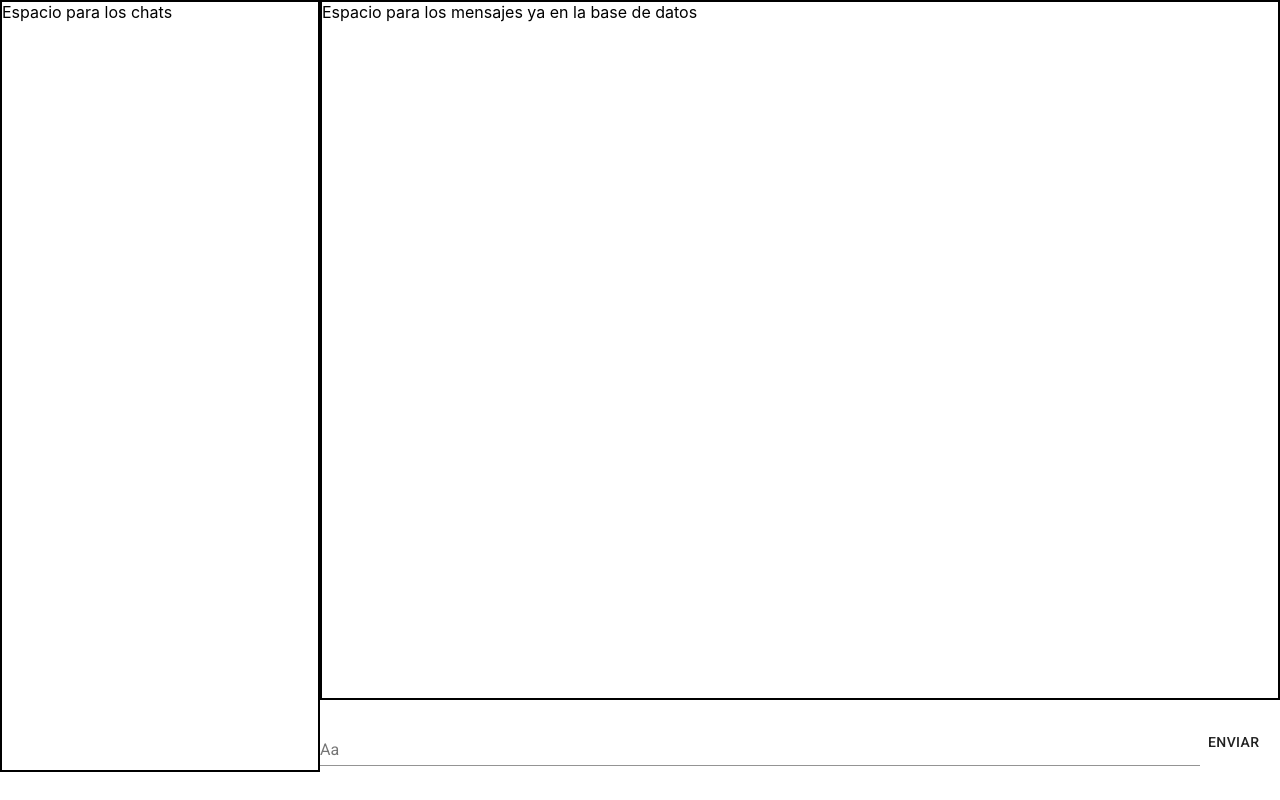
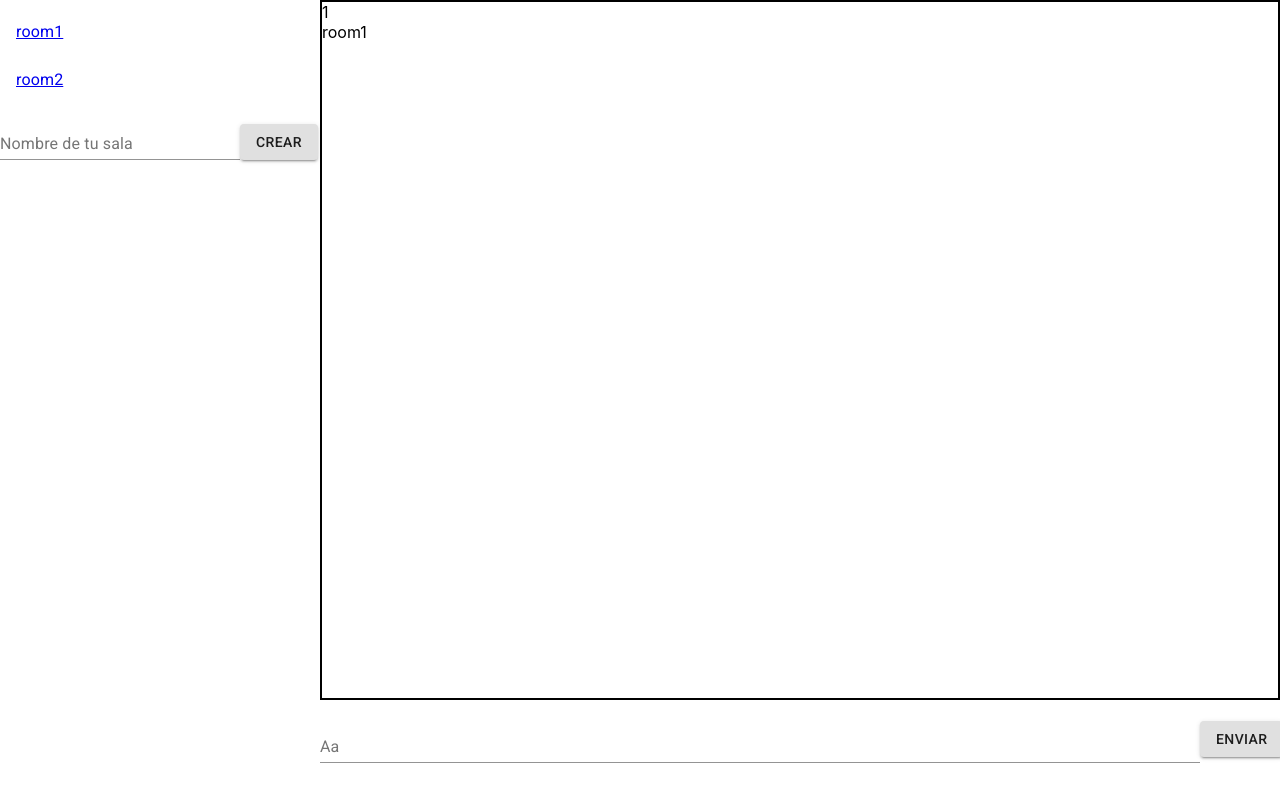
Before and after one commit to k-garrido/chat-app-client, a React (Create React App) app: page /chat/1/room1 in a window 1280 px wide. Built offline with nearby package versions, Linux system fonts and the light colour scheme; no server answers.

Commit message:
avanzando en la parte de las salas de chat y la estructura del chat

```diff
--- a/package.json
+++ b/package.json
@@ -16,6 +16,7 @@
     "react-dom": "^17.0.2",
     "react-router-dom": "^5.3.0",
     "react-scripts": "4.0.3",
+    "socket.io-client": "^4.2.0",
     "web-vitals": "^1.1.2"
   },
   "scripts": {
--- a/public/index.html
+++ b/public/index.html
@@ -17,5 +17,6 @@
   <body>
     <noscript>You need to enable JavaScript to run this app.</noscript>
     <div id="root"></div>
+
   </body>
 </html>
--- a/src/App.jsx
+++ b/src/App.jsx
@@ -8,11 +8,11 @@ function App() {
     <Router>
       <div>
         <Switch>
-          <Route path = "/login" >
+          <Route path = "/chat/:room_id/:room_name">
+            <MainChat />
+          </Route>
+          <Route path = "/" >
             <SingInOut />
-          </Route>
-          <Route path = "/">
-            <MainChat />
           </Route>
         </Switch>
       </div>
--- /dev/null
+++ b/src/components/Chat.jsx
@@ -0,0 +1,18 @@
+import React, { Fragment } from 'react';
+import { useParams } from 'react-router';
+
+const Chat = () => {
+  const {room_id, room_name} = useParams();
+
+
+  return (
+    <Fragment>
+      <div>
+        {room_id}
+      </div>
+      <div>{room_name}</div>
+    </Fragment>
+  )
+}
+
+export default Chat
--- /dev/null
+++ b/src/components/RoomList.jsx
@@ -0,0 +1,27 @@
+import React, { Fragment } from 'react';
+import { Link } from 'react-router-dom';
+import { ListItem, ListItemButton, ListItemText } from '@mui/material/';
+
+
+
+
+const RoomList = ({rooms}) => {
+
+  return (
+    <Fragment>
+      {
+        rooms.map(room => (
+          <Link key={room._id} to={ '/chat/' + room._id + '/' + room.name}>
+            <ListItem disablePadding>
+              <ListItemButton>
+                <ListItemText primary={room.name} />
+              </ListItemButton>
+            </ListItem>
+          </Link>
+        ))
+      }
+    </Fragment>
+  )
+}
+
+export default RoomList
--- a/src/components/SignIn.jsx
+++ b/src/components/SignIn.jsx
@@ -37,7 +37,7 @@ const verifyUser = (e) => {
     postRequest(body)
       .then((res) => {
         localStorage.setItem('token', res.data.token);
-        window.location = "/";
+        window.location = "/chat";
       })
       .catch((err) => {
         console.error("email o contraseña incorrectos");
--- a/src/components/SignUp.jsx
+++ b/src/components/SignUp.jsx
@@ -37,7 +37,7 @@ const SingUp = () => {
   const creatingUser = async (e) => {
     try {
       const response = await createUser(body);
-      if (response.status == 200) {
+      if (response.status === 200) {
         setStatus(true);
       }
       setBody({ name: "", email: "", password: "" })
--- a/src/index.js
+++ b/src/index.js
@@ -2,7 +2,6 @@ import React from 'react';
 import ReactDOM from 'react-dom';
 import './index.css';
 import App from './App.jsx';
-
 
 ReactDOM.render(
   <React.StrictMode>
--- a/src/views/MainChat.jsx
+++ b/src/views/MainChat.jsx
@@ -1,6 +1,11 @@
-import { Grid, Box, TextField, Button, makeStyles } from "@material-ui/core";
-import React, { useState } from "react";
-
+import { Grid, Box, TextField, Button, makeStyles, List } from "@material-ui/core";
+import React, { useState, useEffect } from "react";
+import { useParams } from "react-router";
+import io from 'socket.io-client';
+import RoomList from "../components/RoomList";
+import Chat from "../components/Chat";
+const ENDPOINT = 'https://chat-app-kgarrido.herokuapp.com/';
+let socket;
 const useStyle = makeStyles({
   chatList: {
     height: "96vh",
@@ -9,40 +14,86 @@ const useStyle = makeStyles({
     height: "87vh",
   },
 });
+const rooms = [{
+  name: 'room1',
+  _id: '1'
+},
+{
+  name: 'room2',
+  _id: '2'
+}]
+
 const MainChat = () => {
-  const [body, setBody] = useState({ chatText: "" });
+  const [room, setRoom] = useState('');
+  const [message, setMessage] = useState('');
   const classes = useStyle();
-  const handleChange = (e) => {
-    setBody({
-      ...body,
-      [e.target.name]: e.target.value,
+  const {room_id, room_name} = useParams();
+
+  useEffect(() => {
+    socket = io(ENDPOINT, {
+      withCredentials: true,
+      extraHeaders: {
+        'Access-Control-Allow-Credentials':true
+      },
     });
-  };
+  }, []);
+
+  const creatingChatRoom = () => {
+    socket.emit('createRoom', room);
+    console.log(room)
+    setRoom('')
+  }
+
+  const getMessage = () => {
+    console.log(message)
+    if (message) {
+      socket.emit('sendMessage', message, room_id)
+    }
+    setMessage('')
+  }
 
   return (
       <Grid container direction="row" alignItems="stretch">
-        <Grid item md={3}>
-          <Box border={2} className={classes.chatList}> Espacio para los chats </Box>
+        <Grid item container md={3}>
+          <Grid container className={classes.chatList} direction="column">
+            <List>
+              <RoomList rooms = {rooms} />
+            </List >
+            <Grid item container direction="row" justifyContent="space-between" alignItems="flex-end" >
+              <Grid item md={9}>
+                <TextField
+                  label="Nombre de tu sala"
+                  name="roomName"
+                  fullWidth
+                  value={room}
+                  onChange={e => setRoom(e.target.value)}
+                />
+              </Grid>
+              <Grid item md={3}>
+                <Button variant="contained" onClick={creatingChatRoom}>Crear</Button>
+              </Grid>
+            </Grid>
+          </Grid>
+
         </Grid>
         <Grid item container md={9} direction="row">
           <Grid item md={12}>
             <Box border={2} className={classes.messages}>
-              Espacio para los mensajes ya en la base de datos
+              <Chat />
             </Box>
           </Grid>
           <Grid item container md={12} direction="row" alignItems="center">
             <Grid item md={11}>
               <TextField
-                id="InputText"
                 label="Aa"
                 name="chatText"
                 fullWidth
-                value={body.chatText}
-                onChange={handleChange}
+                value={message}
+                onChange={e => setMessage(e.target.value)}
               />
             </Grid>
             <Grid item md={1}>
-              <Button>Enviar</Button>
+              <Button variant="contained" onClick={getMessage}>Enviar</Button>
             </Grid>
           </Grid>
         </Grid>
```
Also changed, not shown: 1 other file (tests, documents, lock files or other folders).
